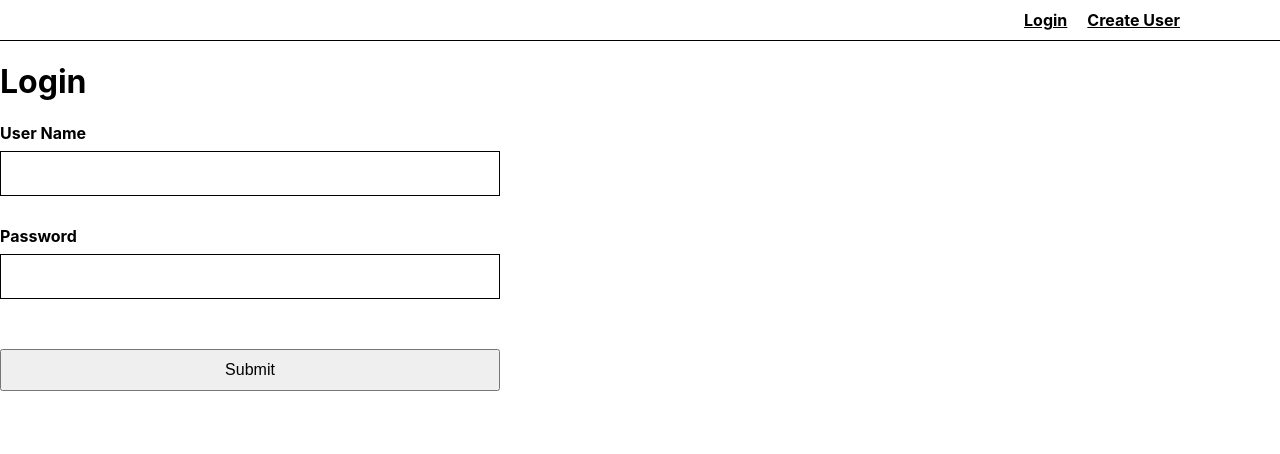
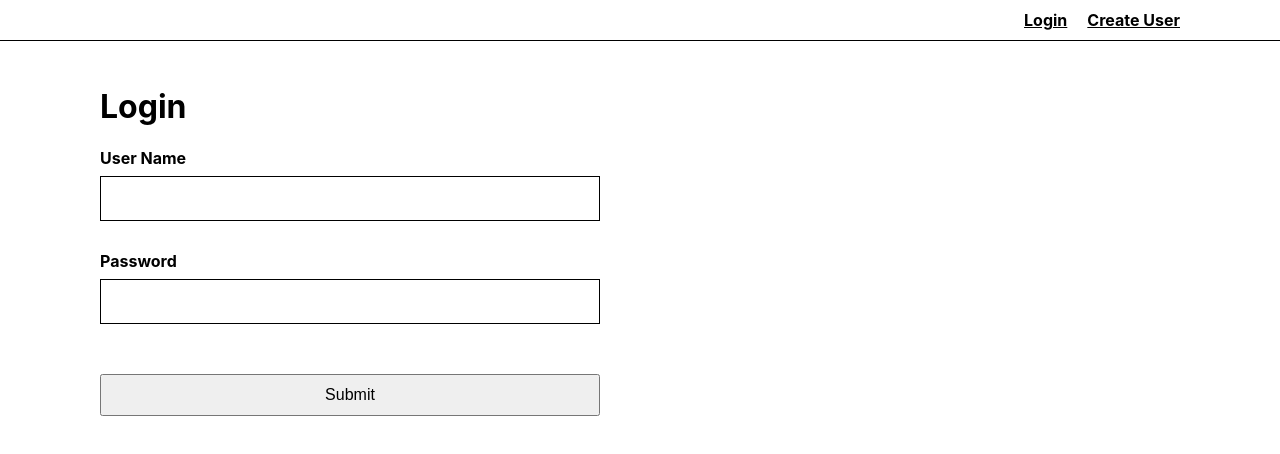
Before and after one commit to sallyestevez/exercise-six-fall-2022, a React (Create React App) app: page /login in a window 1280 px wide. Shown: the top 454 px of the page. Built offline with nearby package versions, Linux system fonts and the light colour scheme; no server answers.

Commit message:
updated CSS

```diff
--- a/src/App.css
+++ b/src/App.css
@@ -25,7 +25,7 @@ nav a {
   text-decoration: none;
 }
 
-.pageWrapper {
+.PageWrapper {
   margin: 0 auto;
   max-width: 1080px;
   padding: 25px;
```
